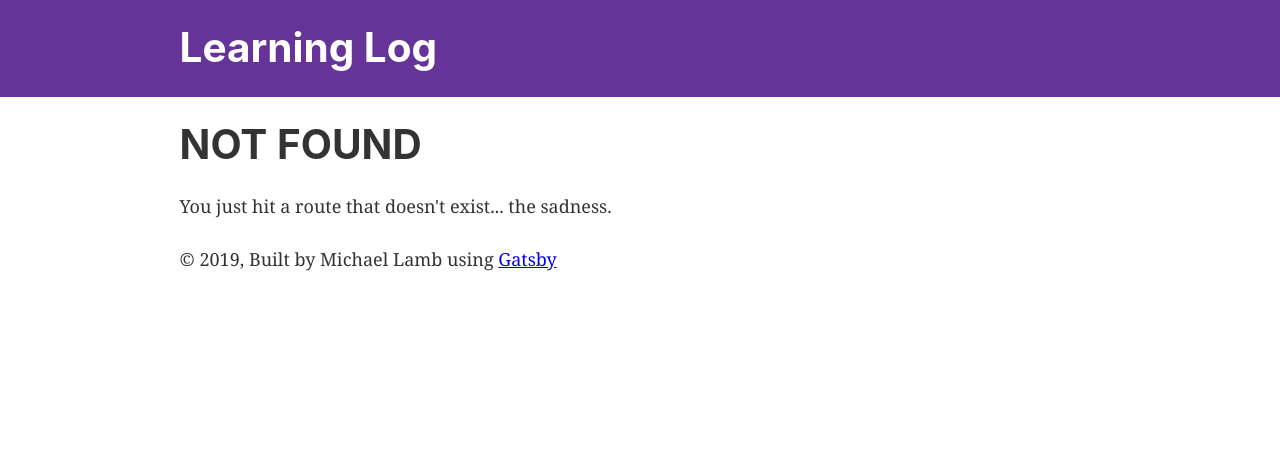
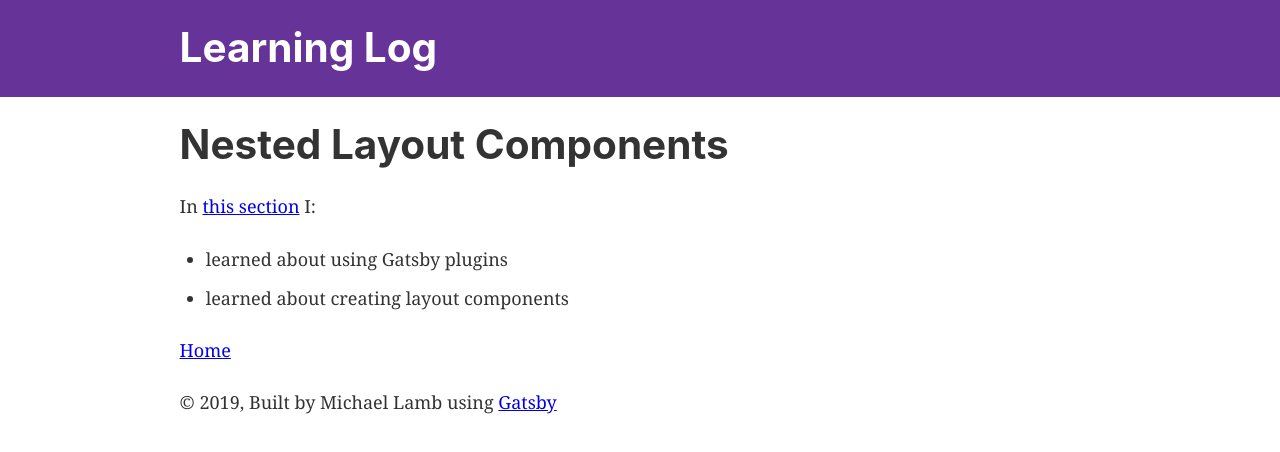
Before and after one commit to michaellambgelo/learning-log, a Gatsby site: page /3-nested-layout-components in a window 1280 px wide. Before the commit this address had no page. Built offline with nearby package versions, Linux system fonts and the light colour scheme; Gatsby itself is replaced by a stand-in of ours.

Commit message:
added part 3

```diff
--- a/src/pages/1-building-blocks.js
+++ b/src/pages/1-building-blocks.js
@@ -2,9 +2,12 @@ import React from "react"
 import { Link } from "gatsby"
 
 import Layout from "../components/layout"
+import SEO from "../components/seo"
 
 const BuildingBlocksPage = () => (
 	<Layout>
+		<SEO title="Building Blocks"></SEO>
+		<h1>Building Blocks</h1>
 		<p>In <Link to="https://www.gatsbyjs.org/tutorial/part-one/">this section</Link> I:</p>
 		<ul>
 			<li>learned about Gatsby starters and how to use them to create new projects</li>
--- a/src/pages/2-styling.js
+++ b/src/pages/2-styling.js
@@ -2,9 +2,12 @@ import React from "react"
 import { Link } from "gatsby"
 
 import Layout from "../components/layout"
+import SEO from "../components/seo"
 
 const StylingPage = () => (
 	<Layout>
+		<SEO title="Styling"></SEO>
+		<h1>Styling</h1>
 		<p>In <Link to="https://www.gatsbyjs.org/tutorial/part-two/">this section</Link> I:</p>
 		<ul>
 			<li>learned about using global styles</li>
--- /dev/null
+++ b/src/pages/3-nested-layout-components.js
@@ -0,0 +1,20 @@
+import React from "react"
+import { Link } from "gatsby"
+
+import Layout from "../components/layout"
+import SEO from "../components/seo"
+
+const NestedLayoutComponentsPage = () => (
+	<Layout>
+        <SEO title="Nested Layout Components"></SEO>
+        <h1>Nested Layout Components</h1>
+		<p>In <Link to="https://www.gatsbyjs.org/tutorial/part-three/">this section</Link> I:</p>
+		<ul>
+			<li>learned about using Gatsby plugins</li>
+			<li>learned about creating layout components</li>
+		</ul>
+		<p><Link to="/">Home</Link></p>
+	</Layout>
+)
+
+export default NestedLayoutComponentsPage
--- a/src/pages/index.js
+++ b/src/pages/index.js
@@ -14,6 +14,7 @@ const IndexPage = () => (
     <ul>
       <li><Link to="/1-building-blocks/">1 - Building Blocks</Link></li>
       <li><Link to="/2-styling/">2 - Styling</Link></li>
+      <li><Link to="/3-nested-layout-components/">3 - Nested Layout Components</Link></li>
     </ul>
   </Layout>
 )
```
Also changed, not shown: gatsby-node.js (deleted, +0 -7 lines), gatsby-ssr.js (deleted, +0 -7 lines).
